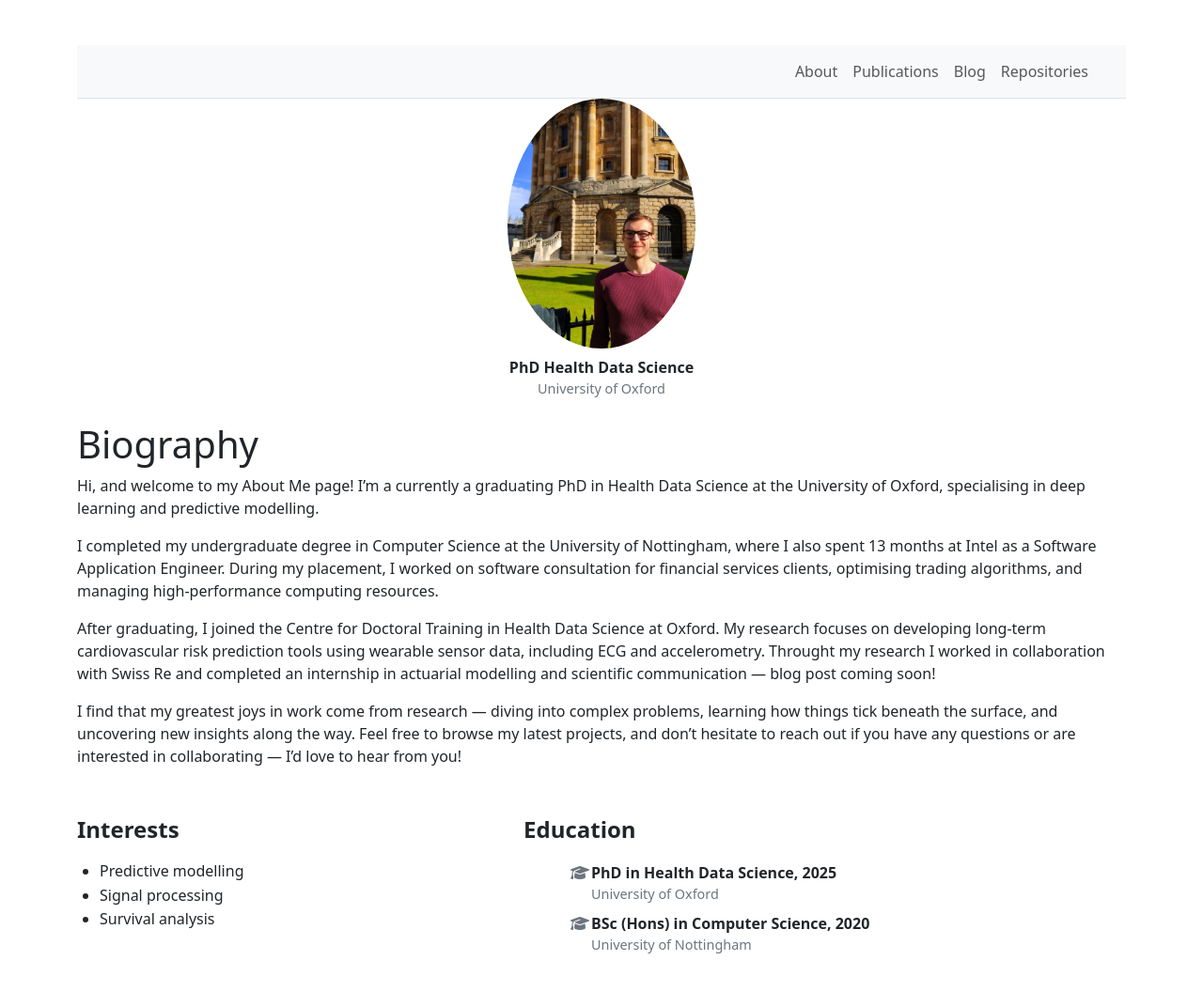
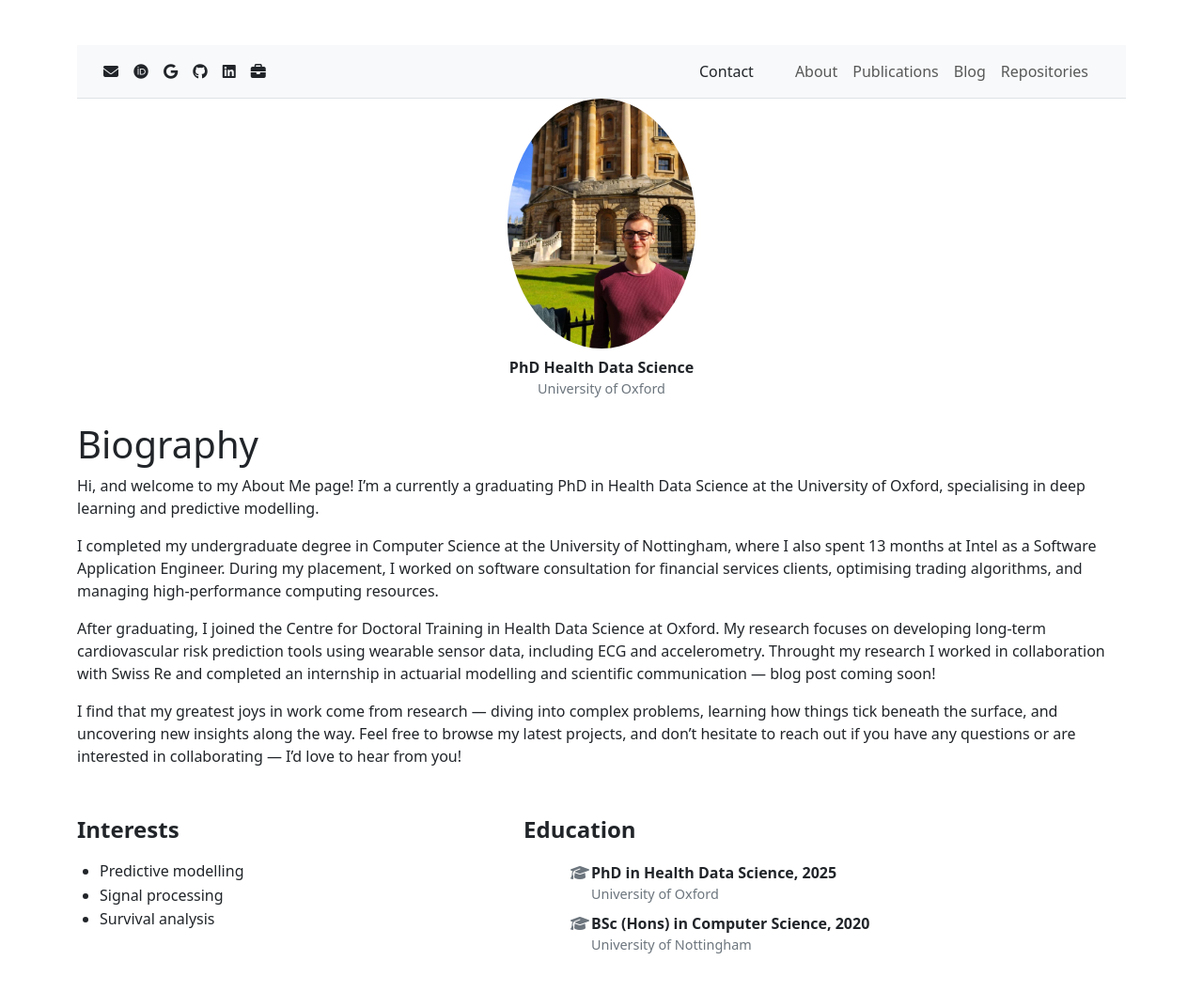
Before and after one commit to Ads98/Ads98.github.io, a Jekyll site: the page built from index.md, in a window 1280 px wide. Shown: the whole page at 94% size. Built offline with Jekyll 4.4.1, drawn with Linux system fonts in a browser that asks for light colours.

```diff
--- a/_includes/navbar.html
+++ b/_includes/navbar.html
@@ -3,17 +3,17 @@
 
       <!-- 🔗 Left: Social icons -->
       <div class="d-flex align-items-center gap-3">
-        <a href="mailto:your@email.com" class="text-light" aria-label="Email"><i class="fas fa-envelope"></i></a>
-        <a href="https://orcid.org/XXXX-XXXX-XXXX-XXXX" class="text-light" aria-label="ORCID"><i class="fab fa-orcid"></i></a>
-        <a href="https://scholar.google.com/" class="text-light" aria-label="Google Scholar"><i class="fab fa-google"></i></a>
-        <a href="https://github.com/yourusername" class="text-light" aria-label="GitHub"><i class="fab fa-github"></i></a>
-        <a href="https://www.linkedin.com/in/yourprofile" class="text-light" aria-label="LinkedIn"><i class="fab fa-linkedin"></i></a>
-        <a href="/cv.pdf" class="text-light" aria-label="CV"><i class="fas fa-briefcase"></i></a>
+        <a href="mailto:your@email.com" class="text-dark" aria-label="Email"><i class="fas fa-envelope"></i></a>
+        <a href="https://orcid.org/XXXX-XXXX-XXXX-XXXX" class="text-dark" aria-label="ORCID"><i class="fab fa-orcid"></i></a>
+        <a href="https://scholar.google.com/" class="text-dark" aria-label="Google Scholar"><i class="fab fa-google"></i></a>
+        <a href="https://github.com/yourusername" class="text-dark" aria-label="GitHub"><i class="fab fa-github"></i></a>
+        <a href="https://www.linkedin.com/in/yourprofile" class="text-dark" aria-label="LinkedIn"><i class="fab fa-linkedin"></i></a>
+        <a href="/cv.pdf" class="text-dark" aria-label="CV"><i class="fas fa-briefcase"></i></a>
       </div>
 
       <!-- 🔗 Right: Contact and toggler -->
       <div class="d-flex align-items-center gap-3">
-        <a href="{{ '/contact/' | relative_url }}" class="nav-link text-light px-2">Contact</a>
+        <a href="{{ '/contact/' | relative_url }}" class="nav-link text-dark px-2">Contact</a>
 
         <!-- Toggler -->
         <button class="navbar-toggler" type="button" data-bs-toggle="collapse" data-bs-target="#navbarMain"
```
